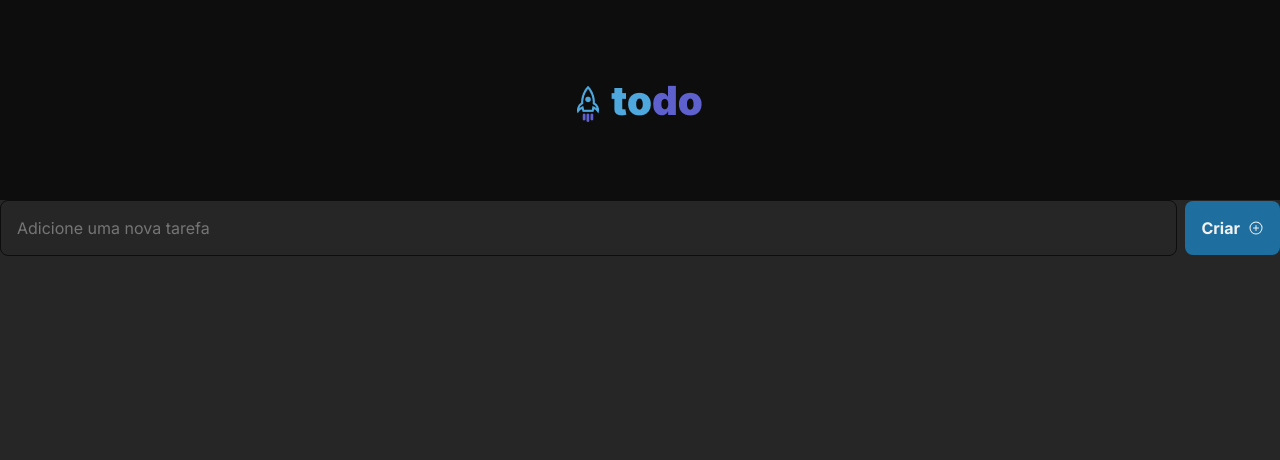
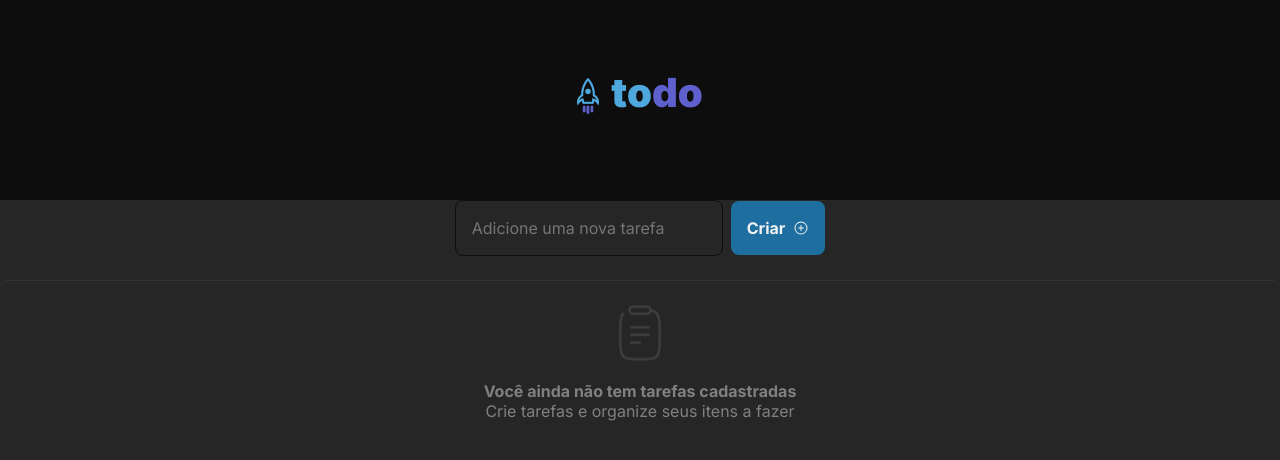
Before and after one commit to gustmrg/react-todo-list, a React (Vite) app: page / in a window 1280 px wide. Shown: the top 460 px of the page. Built offline with nearby package versions, Linux system fonts and the light colour scheme.

Commit message:
Add empty task list container

```diff
--- a/src/App.module.css
+++ b/src/App.module.css
@@ -33,7 +33,6 @@ input {
   padding: 1rem;
   font-size: 1rem;
   line-height: 1.4;
-  width: 100%;
 }
 
 input:focus {
--- a/src/App.tsx
+++ b/src/App.tsx
@@ -1,5 +1,6 @@
 import { PlusCircle } from "@phosphor-icons/react";
 import { Header } from "./components/Header";
+import { TasksList } from "./components/TasksList";
 
 import styles from "./App.module.css";
 
@@ -15,6 +16,7 @@ export function App() {
           Criar <PlusCircle size={16} />
         </button>
       </div>
+      <TasksList />
     </>
   );
 }
--- /dev/null
+++ b/src/components/TasksList.module.css
@@ -0,0 +1,19 @@
+.container_tasks {
+  display: block;
+  text-align: center;
+  border-style: solid;
+  border-width: 1px 0 0 0;
+  border-color: var(--gray-400);
+  border-radius: 0.5rem;
+  padding: 1.5rem 4rem;
+  margin-top: 1.5rem;
+}
+
+h4,
+p {
+  color: var(--gray-300);
+}
+
+img {
+  margin-bottom: 1rem;
+}
--- /dev/null
+++ b/src/components/TasksList.tsx
@@ -0,0 +1,21 @@
+import { ClipboardText } from "@phosphor-icons/react";
+
+import styles from "./TasksList.module.css";
+import clipboardImage from "../assets/Clipboard.png";
+
+export function TasksList() {
+  const tasksList: string[] = [];
+  console.log(tasksList.length);
+
+  if (tasksList.length == 0) {
+    return (
+      <div className={styles.container_tasks}>
+        <img src={clipboardImage} alt="Imagem de uma prancheta" />
+        <div>
+          <h4>Você ainda não tem tarefas cadastradas</h4>
+          <p>Crie tarefas e organize seus itens a fazer</p>
+        </div>
+      </div>
+    );
+  }
+}
```
Also changed, not shown: src/assets/Clipboard.png (added).
